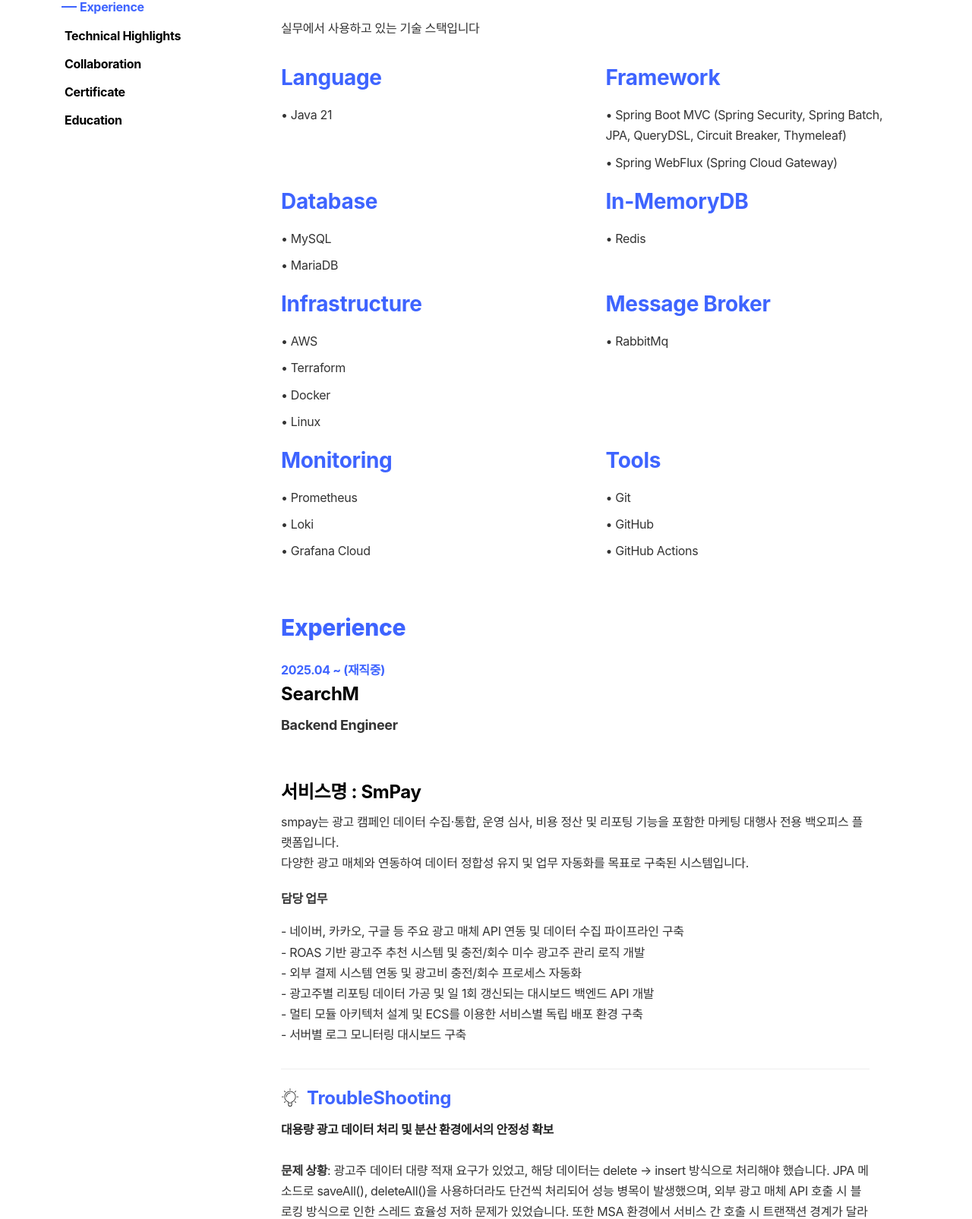
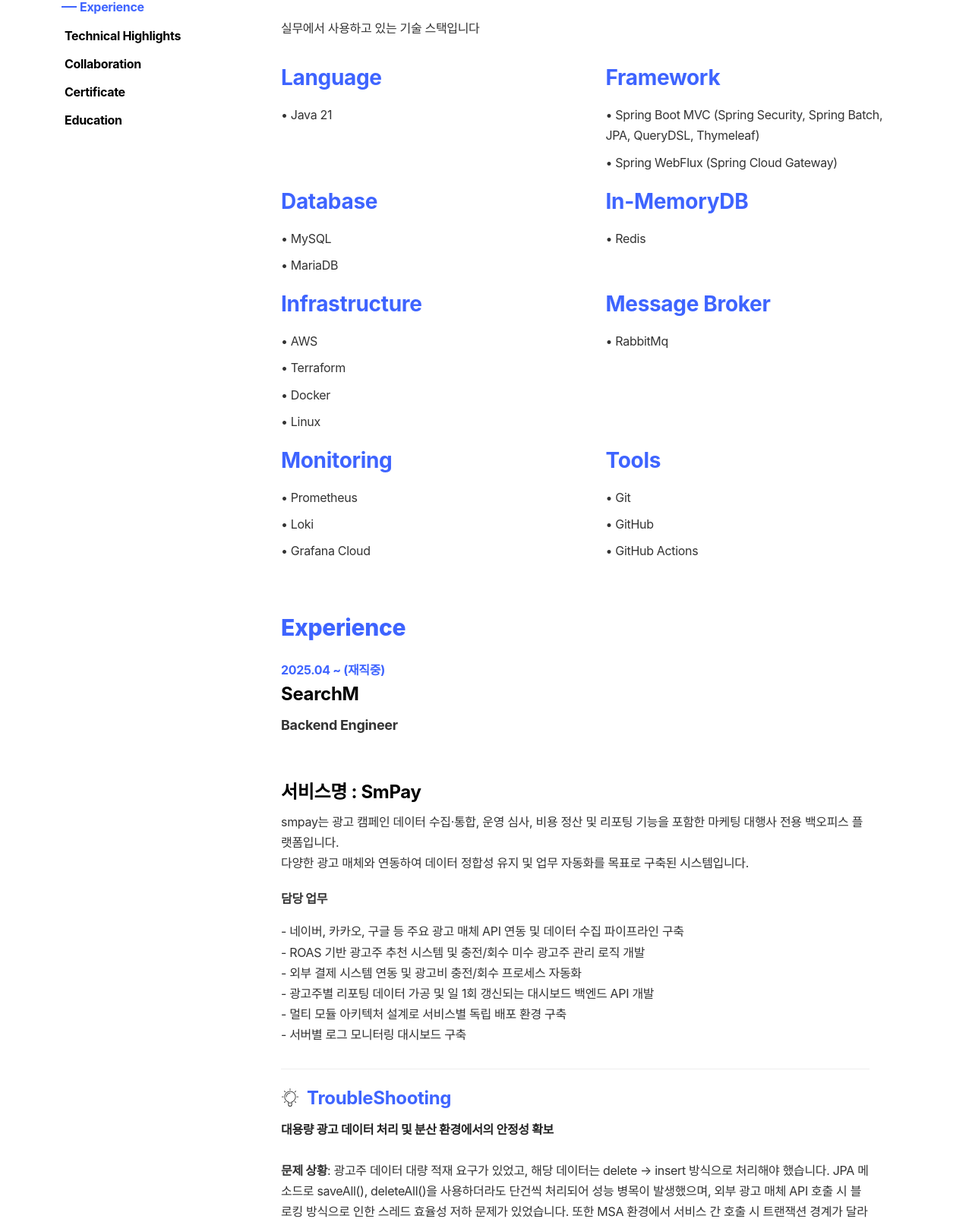
Before and after one commit to Parkgeonmoo/Parkgeonmoo.github.io, a plain HTML site: page index.html in a window 1280 px wide. Shown: the part 2675-4280 px from the top of the page at 76% size. Drawn offline with Linux system fonts and the light colour scheme; files whose address does not match are found by name; a web font is replaced by a local one.

Commit message:
modify : 이력서 수정

```diff
--- a/index.html
+++ b/index.html
@@ -1355,7 +1355,7 @@
 								<div class="skills-category ftco-animate">
 									<h3 style="color: #3e64ff; font-weight: bold; margin-bottom: 15px;">Framework</h3>
 									<ul style="list-style: none; padding-left: 0;">
-										<li style="margin-bottom: 8px;">• Spring Boot MVC (Spring Security, Spring Batch, JPA, QueryDSL, Circuit Breaker, Thymeleaf)</li>
+										<li style="margin-bottom: 8px;">• Spring Boot MVC (Spring Security, Spring Batch, JPA, QueryDSL, Thymeleaf)</li>
 										<li style="margin-bottom: 8px;">• Spring WebFlux (Spring Cloud Gateway)</li>
 									</ul>
 								</div>
@@ -1442,7 +1442,7 @@
 								<p style="margin-top:0px; margin-bottom:0px;">- ROAS 기반 광고주 추천 시스템 및 충전/회수 미수 광고주 관리 로직 개발</p>
 								<p style="margin-top:0px; margin-bottom:0px;">- 외부 결제 시스템 연동 및 광고비 충전/회수 프로세스 자동화</p>
 								<p style="margin-top:0px; margin-bottom:0px;">- 광고주별 리포팅 데이터 가공 및 일 1회 갱신되는 대시보드 백엔드 API 개발</p>
-								<p style="margin-top:0px; margin-bottom:0px;">- 멀티 모듈 아키텍처 설계 및 ECS를 이용한 서비스별 독립 배포 환경 구축</p>
+								<p style="margin-top:0px; margin-bottom:0px;">- 멀티 모듈 아키텍처 설계로 서비스별 독립 배포 환경 구축</p>
 								<p style="margin-top:0px; margin-bottom:0px;">- 서버별 로그 모니터링 대시보드 구축</p>
 
 								<div class="troubleshooting-inner" style="margin-top:30px; border-top:1px solid #eee; padding-top:20px;">
@@ -1523,7 +1523,7 @@
 									<div>
 										<b style="color:#222;">OCR 텍스트 매칭 정확도 문제</b><br><br>
 										<span style="color:#222; font-weight:bold;">문제 상황</span>: 임상 실험 검사 시 규제 단어 검출을 위해 사용자가 등록한 딕셔너리와 AI 서버에서 분석된 OCR 텍스트를 매칭해야 했습니다. 하지만 OCR 결과가 단어 단위가 아닌 "안 녕"처럼 글자별로 분리되어 오는 경우가 많아 정확한 매칭이 어려웠고, 수만 개의 딕셔너리 단어를 실시간으로 검색하기엔 성능 병목이 발생했습니다.<br><br>
-										<span style="color:#222; font-weight:bold;">접근 및 해결</span>: 성능 최적화를 위해 애플리케이션 시작 시 트라이 알고리즘으로 딕셔너리 검색 구조를 미리 구축하고, 사용자가 추가한 새로운 단어들을 매일 아침 배치 작업을 통해 트라이 구조에 반영하여 메모리 효율성과 안정성을 확보했습니다. OCR 텍스트의 분리 문제 해결을 위해 슬라이딩 윈도우 알고리즘을 적용하여 연속된 글자들을 조합해 단어를 재구성하고 딕셔너리와 매칭하도록 구현했습니다.<br><br>
+										<span style="color:#222; font-weight:bold;">접근 및 해결</span>: 기존에는 딕셔너리를 리스트로 두고 순차 탐색할 경우 시간복잡도가 <b>O(N)</b>(N=딕셔너리 단어 수)이라 수만 개 규모에서 실시간 검색 시 병목이 발생했습니다. 트라이(Trie) 구조를 도입하여 탐색 시간복잡도를 <b>O(m)</b>(m=검색 대상 문자열 길이)으로 낮추었습니다. 딕셔너리 크기 N과 무관하게 검색어 길이에만 비례하므로, 단어 수가 늘어나도 탐색 속도가 일정하게 유지됩니다. 또한 접두사가 트리 경로로만 저장되어 전체 단어 목록을 매번 메모리에 올리지 않고도 검색이 가능해 메모리 효율을 확보했습니다. 애플리케이션 기동 시 트라이를 한 번 구축하고, 사용자 추가 단어는 매일 아침 배치로 반영했습니다. OCR 텍스트의 글자 분리 문제는 슬라이딩 윈도우 알고리즘으로 연속 글자를 조합해 단어를 재구성한 뒤 트라이와 매칭하도록 구현했습니다.<br><br>
 										<span style="color:#222; font-weight:bold;">성과</span>: 트라이 + 슬라이딩 알고리즘 도입으로 검색 속도가 기존 대비 60% 개선되어 사용자에게 전달하는 응답 속도가 향상되었습니다.
 									</div>
 								</div>
```
